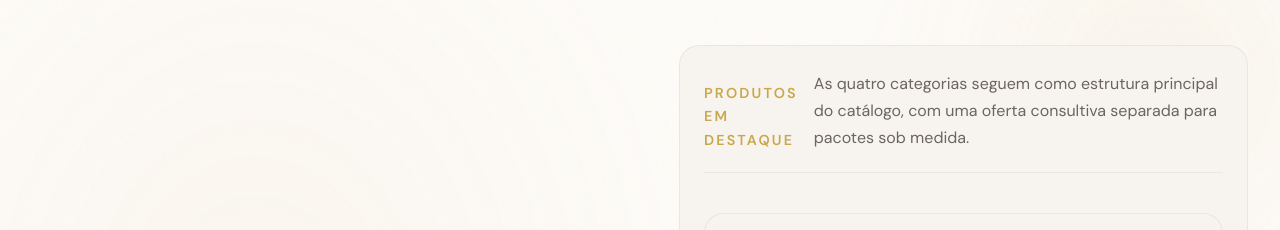
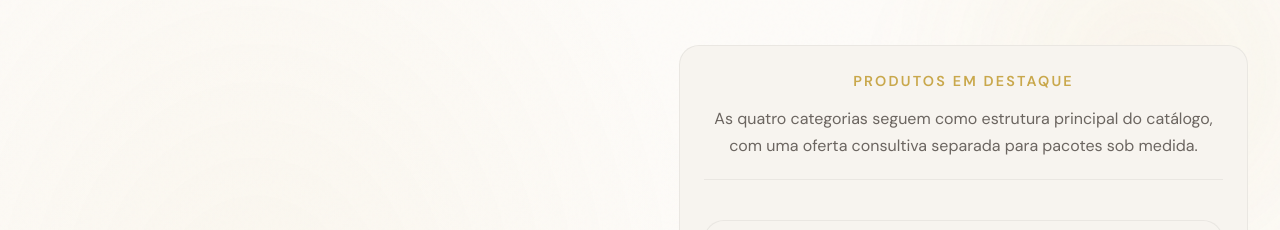
Before and after one commit to Wallaceoll/papelaria-premium, a React (Create React App) app: page / in a window 1280 px wide. Shown: the part 131-361 px from the top of the page. Built offline with nearby package versions, Linux system fonts and the light colour scheme.

Commit message:
Ajuste de texto da home e ajuste de texto da tela de personalização

```diff
--- a/src/pages/Home.css
+++ b/src/pages/Home.css
@@ -98,9 +98,10 @@
 
 .hero-showcase__header {
   display: flex;
-  justify-content: space-between;
-  gap: var(--space-4);
-  align-items: end;
+  flex-direction: column;
+  gap: var(--space-3);
+  align-items: center;
+  text-align: center;
   padding-bottom: var(--space-5);
   border-bottom: 1px solid var(--border-soft);
   margin-bottom: var(--space-5);
--- a/src/pages/Personalizacao.css
+++ b/src/pages/Personalizacao.css
@@ -525,8 +525,15 @@
   letter-spacing: 0.04em;
   line-height: 1.2;
 }
-.sim-card__detail { font-size: var(--text-xs); color: var(--ink-muted); letter-spacing: 0.08em; }
-.sim-card__venue  { font-size: var(--text-xs); color: var(--ink-light); }
+.sim-card__detail {
+  font-size: var(--text-xs);
+  color: #6B6560 !important;
+  letter-spacing: 0.08em;
+}
+.sim-card__venue  {
+  font-size: var(--text-xs);
+  color: #A09A94 !important;
+}
 .sim-card__finish-badge {
   display: flex;
   align-items: center;
@@ -536,9 +543,9 @@
   font-weight: 500;
   letter-spacing: 0.08em;
   text-transform: uppercase;
-  color: var(--ink-muted);
+  color: #6B6560 !important;
   padding-top: var(--space-4);
-  border-top: 1px solid var(--border-soft);
+  border-top: 1px solid rgba(26, 23, 20, 0.1);
 }
 .sim-caption { font-size: var(--text-xs); color: var(--text-muted); text-align: center; }
 
```
